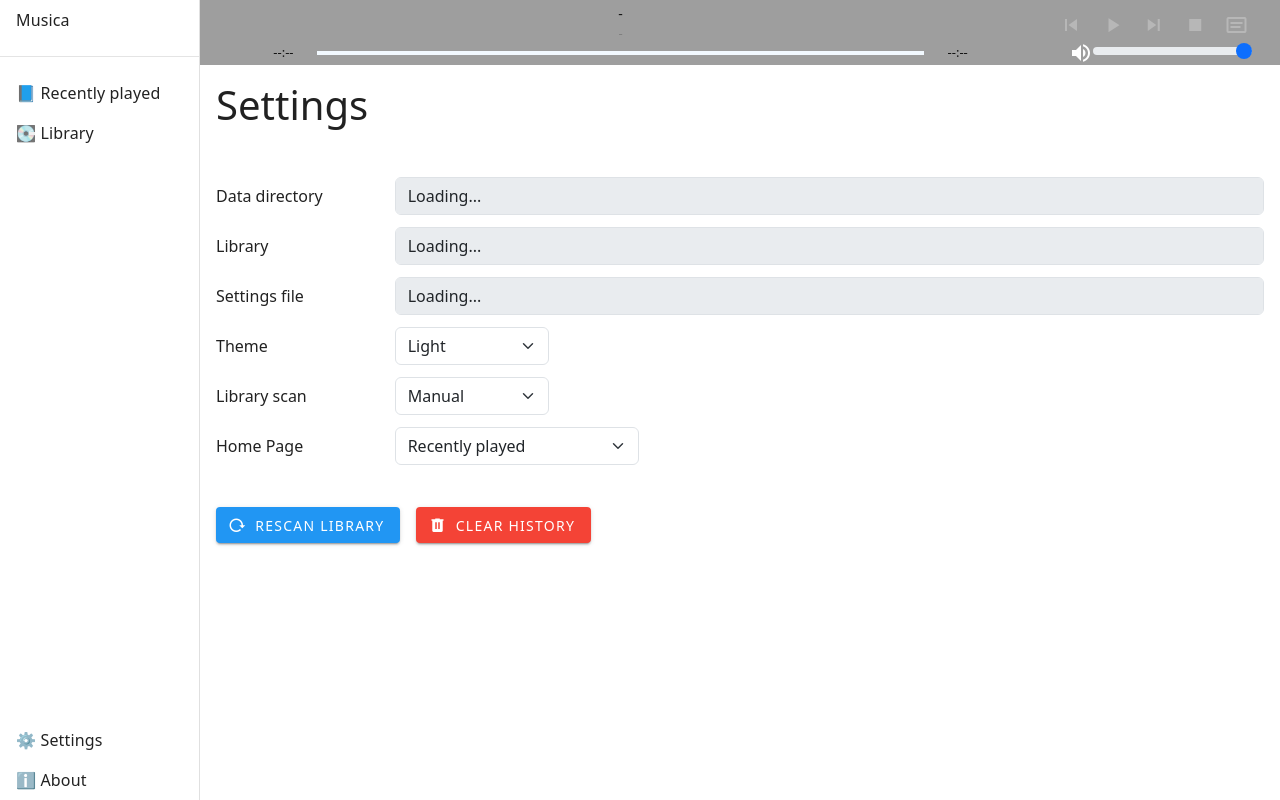
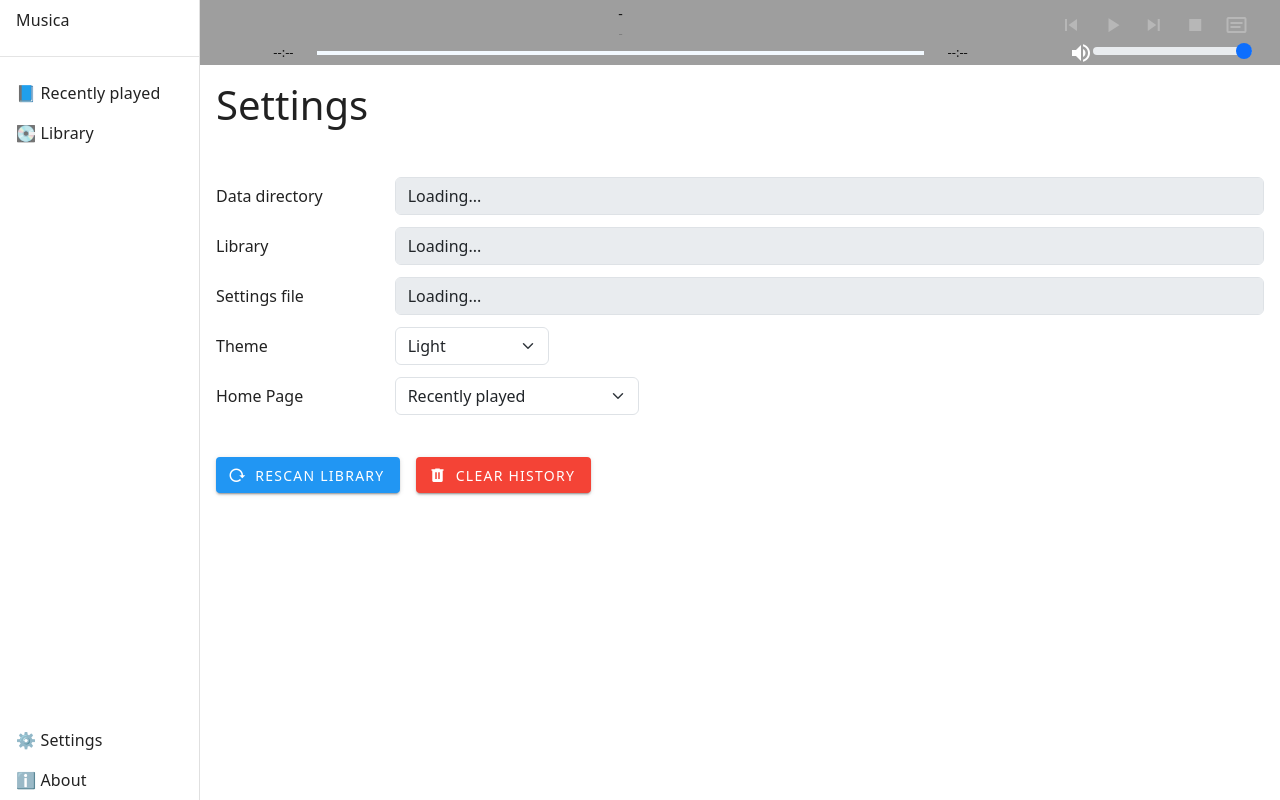
Before and after one commit to br0kenpixel/musica, a Vue app: page /settings in a window 1280 px wide. Built offline with nearby package versions, Linux system fonts and the light colour scheme.

Commit message:
remove `ScanPreference` setting

```diff
--- a/src/backend/types.ts
+++ b/src/backend/types.ts
@@ -9,7 +9,6 @@ export type Song = {
 
 export type Settings = {
     readonly theme: string,
-    readonly library_scan: string,
     readonly home: string
 };
 
--- a/src/views/SettingsView.vue
+++ b/src/views/SettingsView.vue
@@ -59,16 +59,6 @@ function updateTheme(theme: string) {
         </div>
 
         <div class="row mb-3">
-            <label for="theme" class="col-sm-2 col-form-label">Library scan</label>
-            <div class="col-sm-2">
-                <select class="form-select form-control" :disabled="locked" v-model="library_scan">
-                    <option value="manual" selected>Manual</option>
-                    <option value="on-start">On start</option>
-                </select>
-            </div>
-        </div>
-
-        <div class="row mb-3">
             <label for="theme" class="col-sm-2 col-form-label">Home Page</label>
             <div class="col-sm-3">
                 <select class="form-select form-control" :disabled="locked" v-model="home_page">
@@ -107,14 +97,12 @@ export default {
             library_path: "Loading...",
             settings_path: "Loading...",
             theme: "light",
-            library_scan: "manual",
             home_page: "history",
         }
     },
     mounted() {
         get_settings().then((settings) => {
             this.theme = settings.theme;
-            this.library_scan = settings.library_scan;
             this.home_page = settings.home;
             this.locked = false;
         });
@@ -126,7 +114,6 @@ export default {
         into_settings(): Settings {
             return {
                 theme: this.theme,
-                library_scan: this.library_scan,
                 home: this.home_page
             };
         },
```
Also changed, not shown: 2 other files (tests, documents, lock files or other folders).
